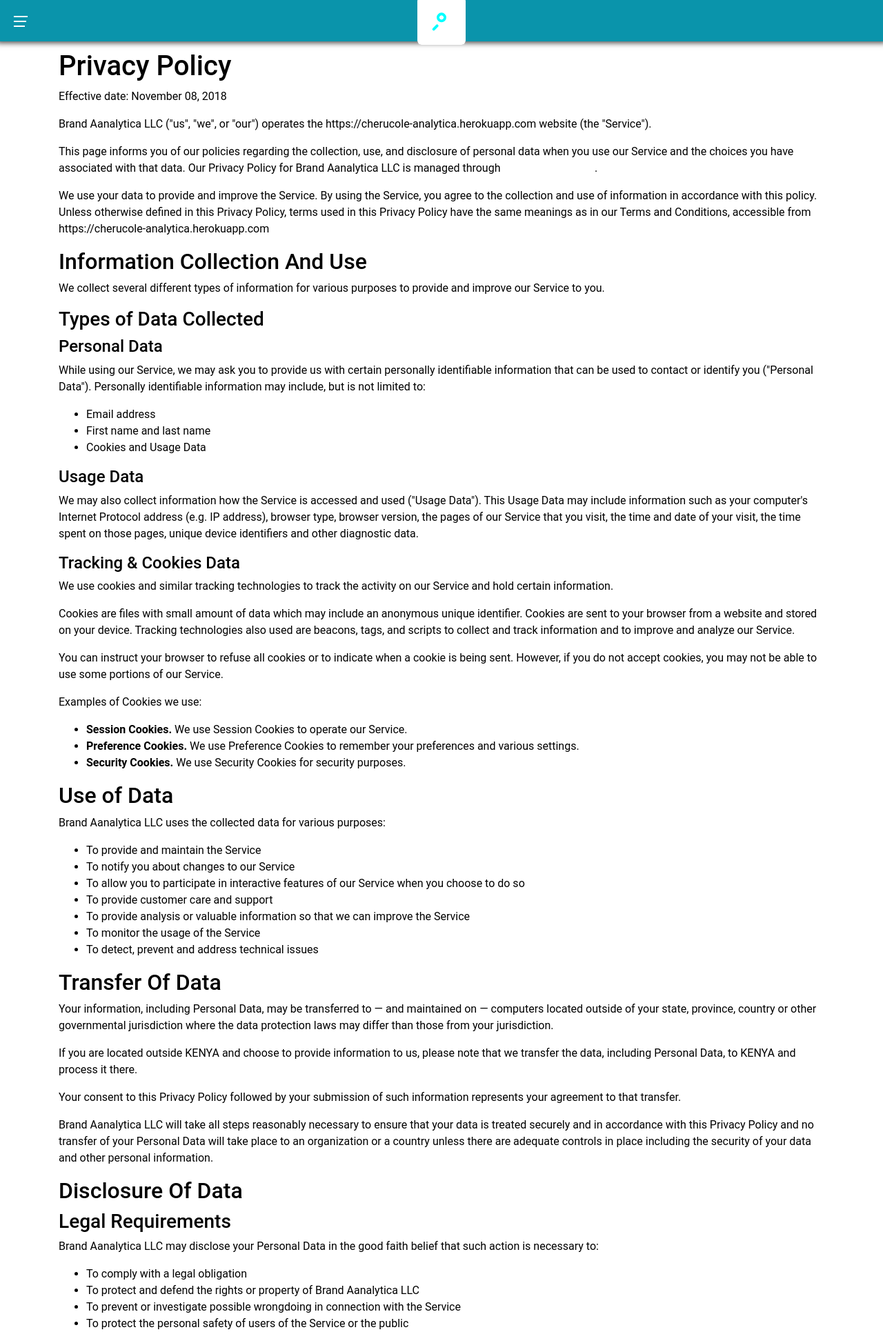
After one commit to cherucole/Twitter-Sentiment-Analysis, a Django app: page /privacy/ in a window 1280 px wide. The commit adds this page. Shown: the top 1931 px of the page at 69% size. Run offline with Django 3.2, Linux system fonts and the light colour scheme; parts of the project's set-up code (start-up, migrations or seed data) failed here and were passed over; some libraries are stand-ins or nearby versions.

Commit message:
Profile working and added privacy policy

```diff
--- a/twitter/static/css/styles.css
+++ b/twitter/static/css/styles.css
@@ -1,5 +1,5 @@
 body {
-    color: red;
+    color: black;
     font-family: 'Courier New', Courier, monospace;
     /* font-family: 'Courier New', Courier, monospace; */
 }
--- a/twitter/templates/navbar.html
+++ b/twitter/templates/navbar.html
@@ -31,8 +31,8 @@
               src="../static/images/pdf.png" alt=""></i>PDF Report</a></li>
       <li class="sidebar-nav-item" id="nav-item-home"><a href="{% url 'export_csv' %}"><i class="material-icons"><img
               src="../static/images/external.png" alt=""></i>Excel Export</a></li>
-      <li class="sidebar-nav-item" id="nav-item-home"><a href="#"><i class="material-icons"><img src="../static/images/scales.png"
-              alt=""></i>Comparison</a></li>
+      <li class="sidebar-nav-item" id="nav-item-home"><a href="{% url 'privacy' %}"><i class="material-icons"><img src="../static/images/scales.png"
+              alt=""></i>Privacy Policy</a></li>
       <li class="sidebar-nav-item" id="nav-item-home"><a href="/logout"><i class="material-icons"><img src="../static/images/settings.png"
               alt=""></i>Log out</a></li>
     </ul>
--- /dev/null
+++ b/twitter/templates/privacy.html
@@ -0,0 +1,195 @@
+{% extends 'base.html' %}
+
+{% block content %}
+{{ form.media }}
+
+<div class="container">
+    <br>
+    <br>
+    <br>
+
+    <h1>Privacy Policy</h1>
+
+
+    <p>Effective date: November 08, 2018</p>
+
+
+    <p>Brand Aanalytica LLC ("us", "we", or "our") operates the https://cherucole-analytica.herokuapp.com website (the
+        "Service").</p>
+
+    <p>This page informs you of our policies regarding the collection, use, and disclosure of personal data when you
+        use
+        our Service and the choices you have associated with that data. Our Privacy Policy for Brand Aanalytica LLC is
+        managed through <a href="https://www.freeprivacypolicy.com/free-privacy-policy-generator.php">Free Privacy
+            Policy</a>.</p>
+
+    <p>We use your data to provide and improve the Service. By using the Service, you agree to the collection and use
+        of
+        information in accordance with this policy. Unless otherwise defined in this Privacy Policy, terms used in this
+        Privacy Policy have the same meanings as in our Terms and Conditions, accessible from
+        https://cherucole-analytica.herokuapp.com</p>
+
+
+    <h2>Information Collection And Use</h2>
+
+    <p>We collect several different types of information for various purposes to provide and improve our Service to
+        you.</p>
+
+    <h3>Types of Data Collected</h3>
+
+    <h4>Personal Data</h4>
+
+    <p>While using our Service, we may ask you to provide us with certain personally identifiable information that can
+        be
+        used to contact or identify you ("Personal Data"). Personally identifiable information may include, but is not
+        limited to:</p>
+
+    <ul>
+        <li>Email address</li>
+        <li>First name and last name</li>
+        <li>Cookies and Usage Data</li>
+    </ul>
+
+    <h4>Usage Data</h4>
+
+    <p>We may also collect information how the Service is accessed and used ("Usage Data"). This Usage Data may include
+        information such as your computer's Internet Protocol address (e.g. IP address), browser type, browser version,
+        the
+        pages of our Service that you visit, the time and date of your visit, the time spent on those pages, unique
+        device
+        identifiers and other diagnostic data.</p>
+
+    <h4>Tracking & Cookies Data</h4>
+    <p>We use cookies and similar tracking technologies to track the activity on our Service and hold certain
+        information.</p>
+    <p>Cookies are files with small amount of data which may include an anonymous unique identifier. Cookies are sent
+        to
+        your browser from a website and stored on your device. Tracking technologies also used are beacons, tags, and
+        scripts to collect and track information and to improve and analyze our Service.</p>
+    <p>You can instruct your browser to refuse all cookies or to indicate when a cookie is being sent. However, if you
+        do
+        not accept cookies, you may not be able to use some portions of our Service.</p>
+    <p>Examples of Cookies we use:</p>
+    <ul>
+        <li><strong>Session Cookies.</strong> We use Session Cookies to operate our Service.</li>
+        <li><strong>Preference Cookies.</strong> We use Preference Cookies to remember your preferences and various
+            settings.</li>
+        <li><strong>Security Cookies.</strong> We use Security Cookies for security purposes.</li>
+    </ul>
+
+    <h2>Use of Data</h2>
+
+    <p>Brand Aanalytica LLC uses the collected data for various purposes:</p>
+    <ul>
+        <li>To provide and maintain the Service</li>
+        <li>To notify you about changes to our Service</li>
+        <li>To allow you to participate in interactive features of our Service when you choose to do so</li>
+        <li>To provide customer care and support</li>
+        <li>To provide analysis or valuable information so that we can improve the Service</li>
+        <li>To monitor the usage of the Service</li>
+        <li>To detect, prevent and address technical issues</li>
+    </ul>
+
+    <h2>Transfer Of Data</h2>
+    <p>Your information, including Personal Data, may be transferred to — and maintained on — computers located outside
+        of
+        your state, province, country or other governmental jurisdiction where the data protection laws may differ than
+        those from your jurisdiction.</p>
+    <p>If you are located outside KENYA and choose to provide information to us, please note that we transfer the data,
+        including Personal Data, to KENYA and process it there.</p>
+    <p>Your consent to this Privacy Policy followed by your submission of such information represents your agreement to
+        that transfer.</p>
+    <p>Brand Aanalytica LLC will take all steps reasonably necessary to ensure that your data is treated securely and
+        in
+        accordance with this Privacy Policy and no transfer of your Personal Data will take place to an organization or
+        a
+        country unless there are adequate controls in place including the security of your data and other personal
+        information.</p>
+
+    <h2>Disclosure Of Data</h2>
+
+    <h3>Legal Requirements</h3>
+    <p>Brand Aanalytica LLC may disclose your Personal Data in the good faith belief that such action is necessary to:</p>
+    <ul>
+        <li>To comply with a legal obligation</li>
+        <li>To protect and defend the rights or property of Brand Aanalytica LLC</li>
+        <li>To prevent or investigate possible wrongdoing in connection with the Service</li>
+        <li>To protect the personal safety of users of the Service or the public</li>
+        <li>To protect against legal liability</li>
+    </ul>
+
+    <h2>Security Of Data</h2>
+    <p>The security of your data is important to us, but remember that no method of transmission over the Internet, or
+        method of electronic storage is 100% secure. While we strive to use commercially acceptable means to protect
+        your
+        Personal Data, we cannot guarantee its absolute security.</p>
+
+    <h2>Service Providers</h2>
+    <p>We may employ third party companies and individuals to facilitate our Service ("Service Providers"), to provide
+        the
+        Service on our behalf, to perform Service-related services or to assist us in analyzing how our Service is
+        used.</p>
+    <p>These third parties have access to your Personal Data only to perform these tasks on our behalf and are
+        obligated
+        not to disclose or use it for any other purpose.</p>
+
+    <h3>Analytics</h3>
+    <p>We may use third-party Service Providers to monitor and analyze the use of our Service.</p>
+    <ul>
+        <li>
+            <p><strong>Google Analytics</strong></p>
+            <p>Google Analytics is a web analytics service offered by Google that tracks and reports website traffic.
+                Google uses the data collected to track and monitor the use of our Service. This data is shared with
+                other
+                Google services. Google may use the collected data to contextualize and personalize the ads of its own
+                advertising network.</p>
+            <p>You can opt-out of having made your activity on the Service available to Google Analytics by installing
+                the
+                Google Analytics opt-out browser add-on. The add-on prevents the Google Analytics JavaScript (ga.js,
+                analytics.js, and dc.js) from sharing information with Google Analytics about visits activity.</p>
+            <p>For more information on the privacy practices of Google, please visit the Google Privacy & Terms web
+                page:
+                <a href="https://policies.google.com/privacy?hl=en">https://policies.google.com/privacy?hl=en</a></p>
+        </li>
+    </ul>
+
+
+    <h2>Links To Other Sites</h2>
+    <p>Our Service may contain links to other sites that are not operated by us. If you click on a third party link,
+        you
+        will be directed to that third party's site. We strongly advise you to review the Privacy Policy of every site
+        you
+        visit.</p>
+    <p>We have no control over and assume no responsibility for the content, privacy policies or practices of any third
+        party sites or services.</p>
+
+
+    <h2>Children's Privacy</h2>
+    <p>Our Service does not address anyone under the age of 18 ("Children").</p>
+    <p>We do not knowingly collect personally identifiable information from anyone under the age of 18. If you are a
+        parent
+        or guardian and you are aware that your Children has provided us with Personal Data, please contact us. If we
+        become aware that we have collected Personal Data from children without verification of parental consent, we
+        take
+        steps to remove that information from our servers.</p>
+
+
+    <h2>Changes To This Privacy Policy</h2>
+    <p>We may update our Privacy Policy from time to time. We will notify you of any changes by posting the new Privacy
+        Policy on this page.</p>
+    <p>We will let you know via email and/or a prominent notice on our Service, prior to the change becoming effective
+        and
+        update the "effective date" at the top of this Privacy Policy.</p>
+    <p>You are advised to review this Privacy Policy periodically for any changes. Changes to this Privacy Policy are
+        effective when they are posted on this page.</p>
+
+
+    <h2>Contact Us</h2>
+    <p>If you have any questions about this Privacy Policy, please contact us:</p>
+    <ul>
+        <li>By email: cherucole94@gmail.com</li>
+
+    </ul>
+
+    {% endblock %}
+</div>
--- a/twitter/urls.py
+++ b/twitter/urls.py
@@ -13,4 +13,5 @@ urlpatterns = [
     url(r'^pdf/(?P<username>\w+)', views.get_pdf, name='reports'),
     url(r'^pdf/', views.get_pdf, name='get_pdf'),
     url(r'^csv/$', views.export_users_csv, name='export_csv'),
+    url(r'^privacy/$', views.privacy, name='privacy'),
 ]
--- a/twitter/views.py
+++ b/twitter/views.py
@@ -33,6 +33,13 @@ def index(request):
 def dashboard(request):
 
     return render(request, 'dashboard.html')
+
+
+def privacy(request):
+
+    return render(request, 'privacy.html')
+
+
 
 
 def query(request):
```
Also changed, not shown: twitter/templates/profile/profile.html (+340 -112 lines).
